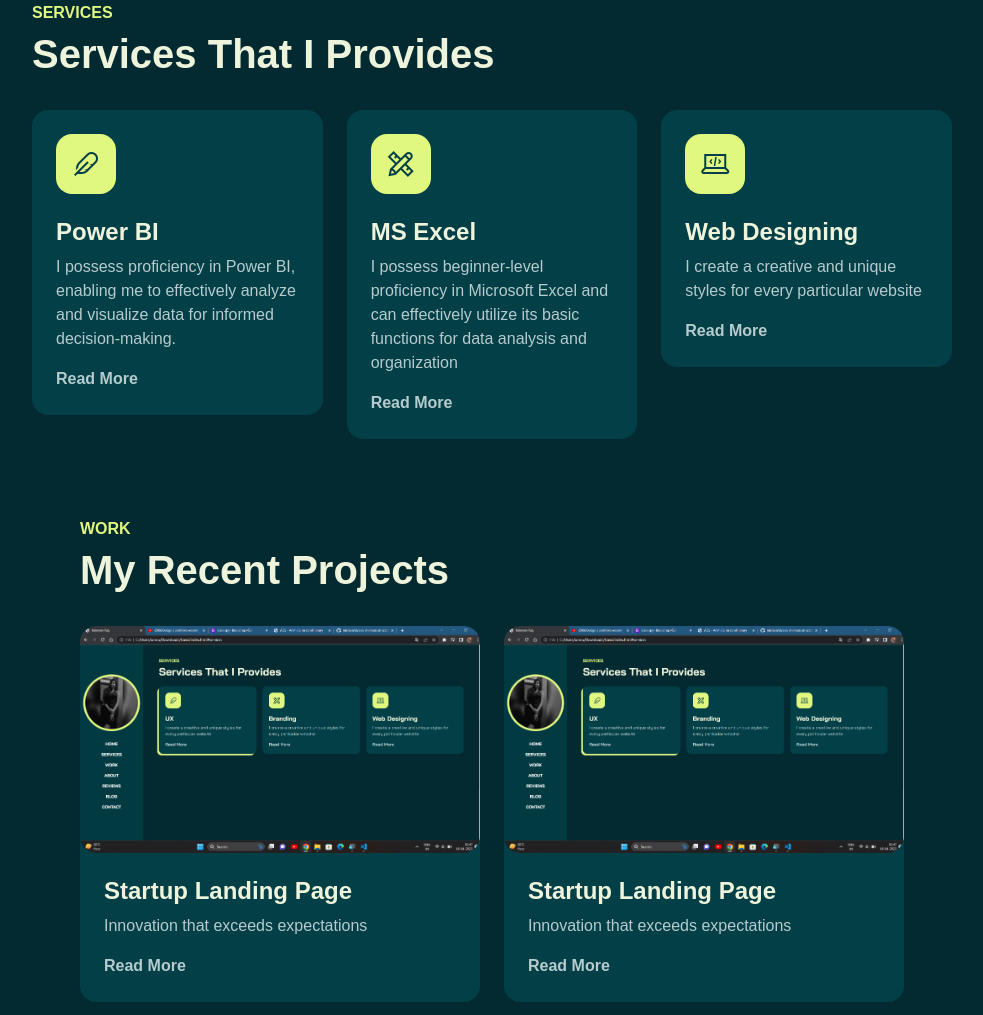
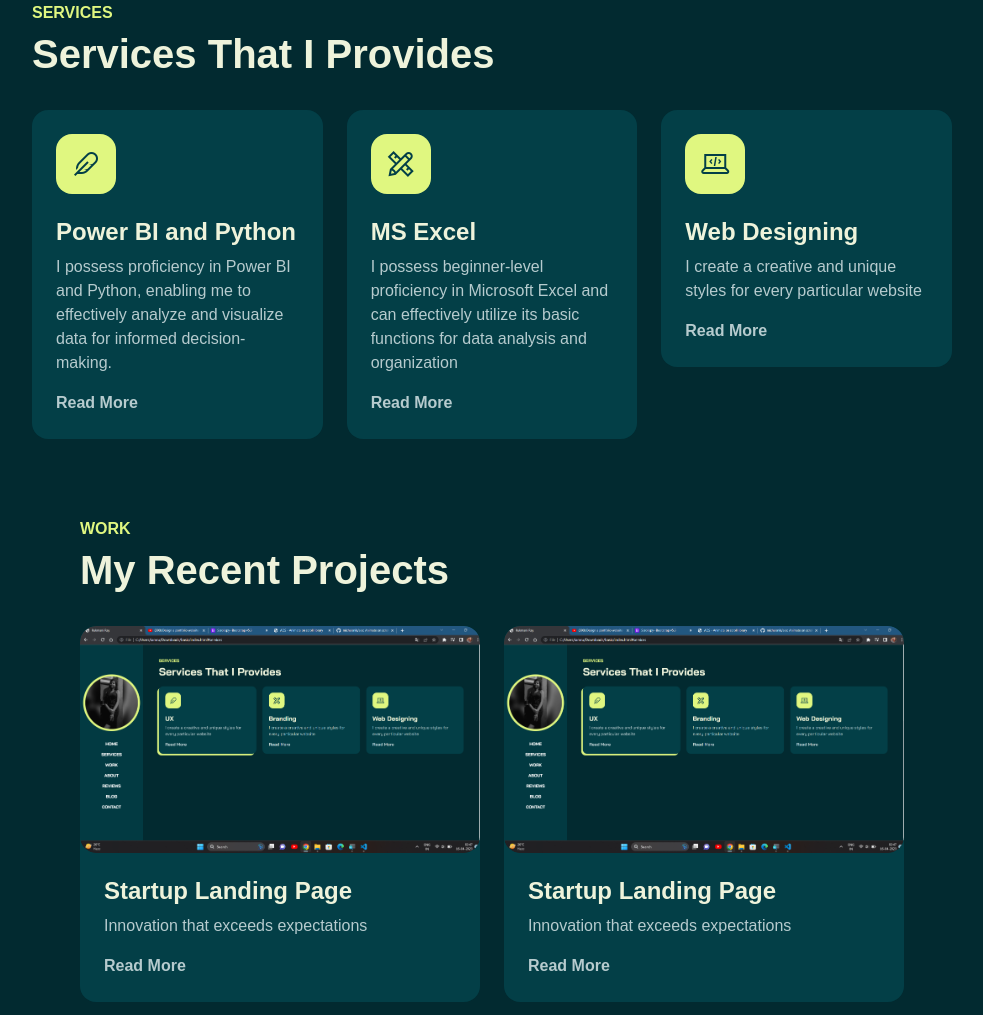
Before and after one commit to Rukmani9883/Portfolio, a plain HTML site: page index.html in a window 1280 px wide. Shown: the part 877-1892 px from the top of the page, without its empty margins (268-1251 px from the left). Drawn offline with Linux system fonts and the light colour scheme; a web font is replaced by a local one.

Commit message:
index.html

```diff
--- a/index.html
+++ b/index.html
@@ -101,8 +101,8 @@
                             <div class="iconbox rounded-4">
                                 <i class="las la-feather"></i>
                             </div>
-                            <h4 class="mt-4 mb-2">Power BI</h4>
-                            <p>I possess proficiency in Power BI, enabling me to effectively analyze and visualize data for informed decision-making.</p>
+                            <h4 class="mt-4 mb-2">Power BI and Python</h4>
+                            <p>I possess proficiency in Power BI and Python, enabling me to effectively analyze and visualize data for informed decision-making.</p>
                             <a href="#" class="link-custom"> Read More</a>
                         </div>
                     </div>
```
